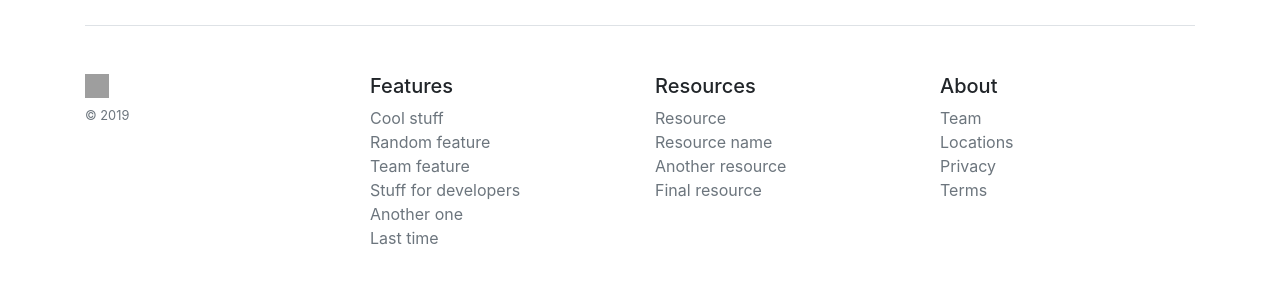
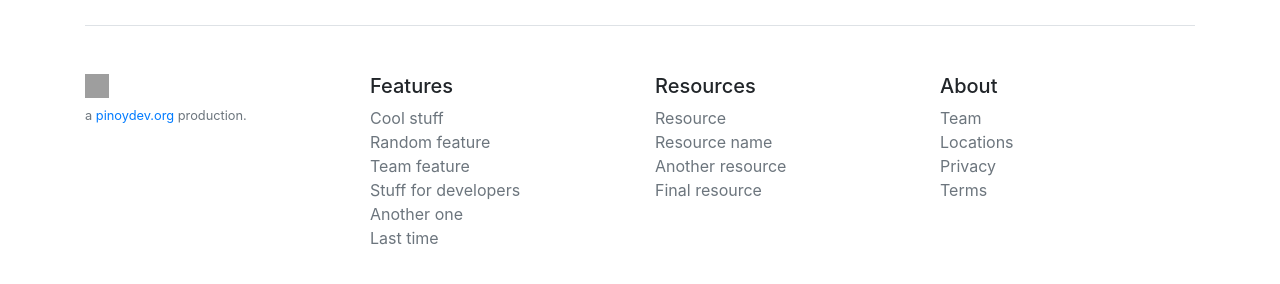
Before and after one commit to yoseminao/ValidateDL, a Jekyll site: the page built from index.html, in a window 1280 px wide. Shown: the part 400-684 px from the top of the page. Built offline with Jekyll 4.4.1, drawn with Linux system fonts in a browser that asks for light colours; the list of posts is cut into pages by our own code; grey boxes are pictures that could not be loaded.

Commit message:
Update footer.html

```diff
--- a/_includes/footer.html
+++ b/_includes/footer.html
@@ -2,7 +2,7 @@
     <div class="row">
       <div class="col-12 col-md">
         <img class="mb-2" src="{{ site.baseurl }}/assets/img/card.png" alt="" width="24" height="24">
-        <small class="d-block mb-3 text-muted">&copy; 2019</small>
+          <small class="d-block mb-3 text-muted">a <a href="//pinoydev.org">pinoydev.org</a> production.</small>
       </div>
       <div class="col-6 col-md">
         <h5>Features</h5>
```
